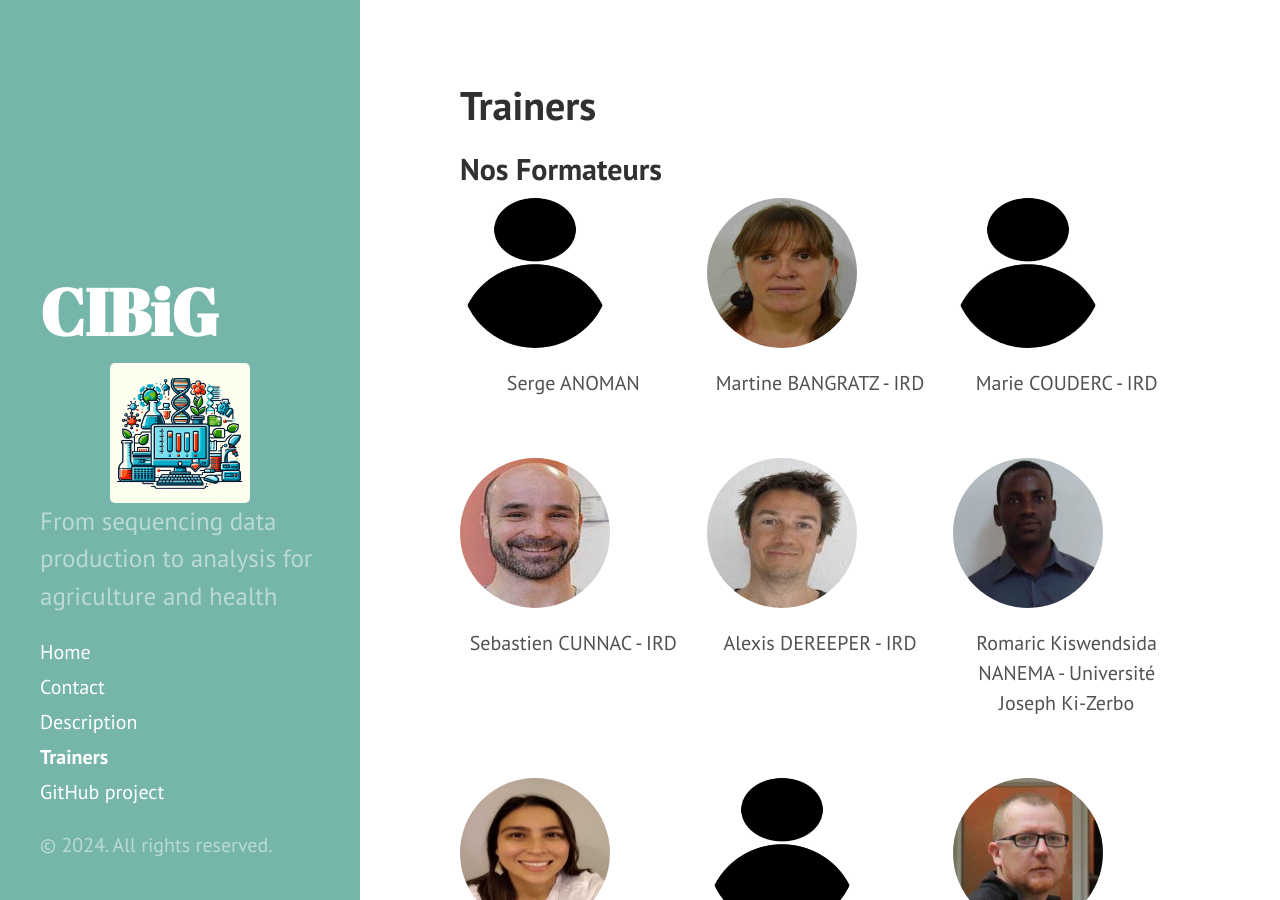
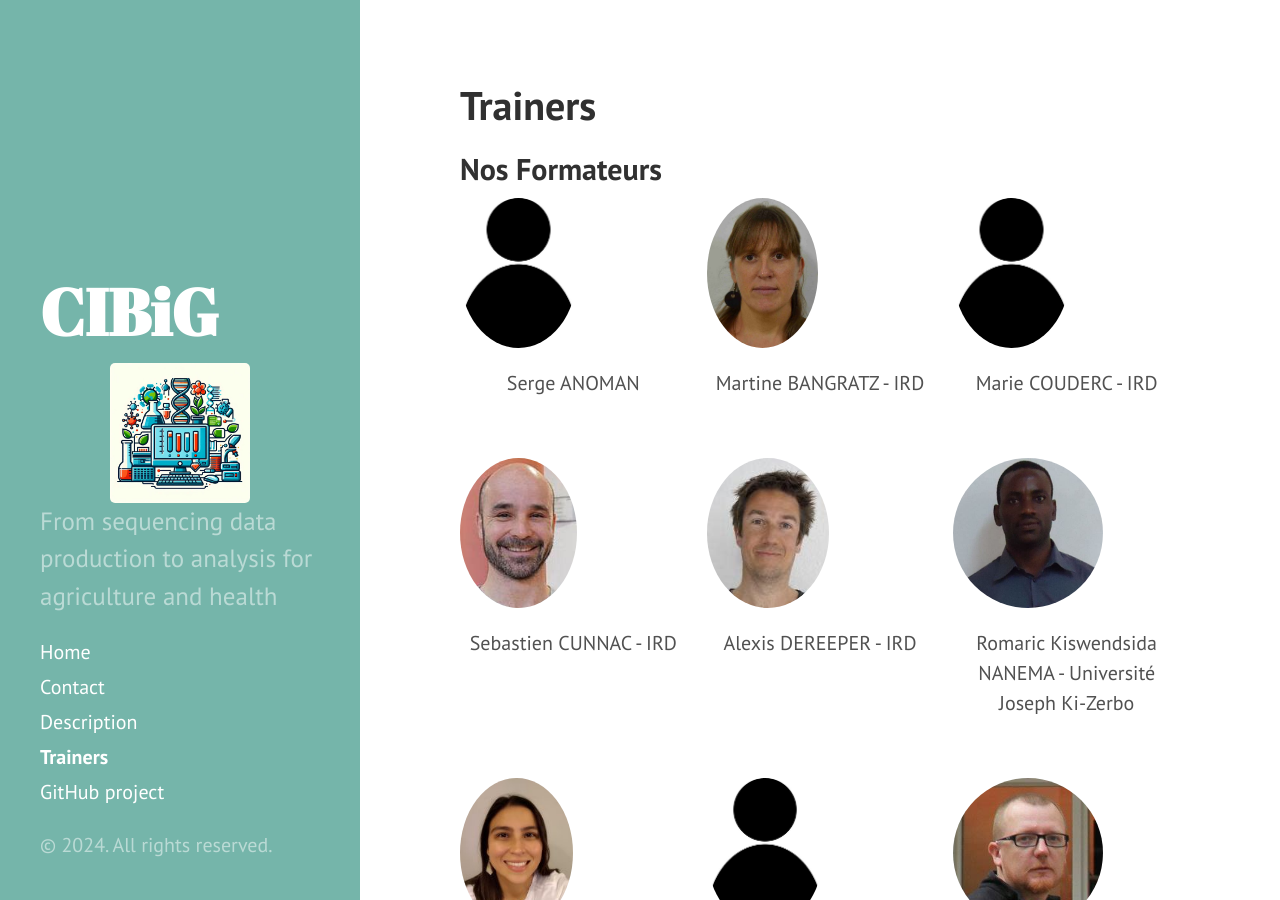
Before and after one commit to CIBiG-Course/CIBiG-course.github.io, a Jekyll site: the page built from docs/trainers.md, in a window 1280 px wide and 900 px high. Built offline with Jekyll 4.4.1, drawn with Linux system fonts in a browser that asks for light colours.

Commit message:
Update trainer page

```diff
--- a/docs/trainers.md
+++ b/docs/trainers.md
@@ -8,67 +8,67 @@ title: Trainers
 <div style="display: flex; flex-wrap: wrap; gap: 20px; justify-content: space-between;">
 
   <div style="flex: 1 1 calc(33.333% - 20px); text-align: center; margin-bottom: 20px;">
-    <img src="public/trainer_anonym.jpeg" style="width: 150px; height: 150px; border-radius: 50%;">
+    <img src="public/trainer_anonym.jpeg" style="height: 150px; border-radius: 50%;">
     <p>Serge ANOMAN</p>
   </div>
 
   <div style="flex: 1 1 calc(33.333% - 20px); text-align: center; margin-bottom: 20px;">
-    <img src="public/trainer_martine_bangratz.jpeg" style="width: 150px; height: 150px; border-radius: 50%;">
+    <img src="public/trainer_martine_bangratz.jpeg" style="height: 150px; border-radius: 50%;">
     <p>Martine BANGRATZ - IRD</p>
   </div>
 
   <div style="flex: 1 1 calc(33.333% - 20px); text-align: center; margin-bottom: 20px;">
-    <img src="public/trainer_anonym.jpeg" style="width: 150px; height: 150px; border-radius: 50%;">
+    <img src="public/trainer_anonym.jpeg" style="height: 150px; border-radius: 50%;">
     <p>Marie COUDERC - IRD</p>
   </div>
 
   <div style="flex: 1 1 calc(33.333% - 20px); text-align: center; margin-bottom: 20px;">
-    <img src="public/trainer_sebastien_cunnac.jpeg" style="width: 150px; height: 150px; border-radius: 50%;">
+    <img src="public/trainer_sebastien_cunnac.jpeg" style="height: 150px; border-radius: 50%;">
     <p>Sebastien CUNNAC - IRD</p>
   </div>
 
   <div style="flex: 1 1 calc(33.333% - 20px); text-align: center; margin-bottom: 20px;">
-    <img src="public/trainer_alexis_dereeper.jpeg" style="width: 150px; height: 150px; border-radius: 50%;">
+    <img src="public/trainer_alexis_dereeper.jpeg" style="height: 150px; border-radius: 50%;">
     <p>Alexis DEREEPER - IRD</p>
   </div>
 
   <div style="flex: 1 1 calc(33.333% - 20px); text-align: center; margin-bottom: 20px;">
-    <img src="public/trainer_romaric.jpeg" style="width: 150px; height: 150px; border-radius: 50%;">
+    <img src="public/trainer_romaric.jpeg" style="height: 150px; border-radius: 50%;">
     <p>Romaric Kiswendsida NANEMA - Université Joseph Ki-Zerbo</p>
   </div>
 
   <div style="flex: 1 1 calc(33.333% - 20px); text-align: center; margin-bottom: 20px;">
-    <img src="public/trainer_julie_orjuela.jpg" style="width: 150px; height: 150px; border-radius: 50%;">
+    <img src="public/trainer_julie_orjuela.jpg" style="height: 150px; border-radius: 50%;">
     <p>Julie Orjuela Bouniol - IRD</p>
   </div>
 
   <div style="flex: 1 1 calc(33.333% - 20px); text-align: center; margin-bottom: 20px;">
-    <img src="public/trainer_anonym.jpeg" style="width: 150px; height: 150px; border-radius: 50%;">
+    <img src="public/trainer_anonym.jpeg" style="height: 150px; border-radius: 50%;">
     <p>Sebastien RAVEL - IRD</p>
   </div>
 
   <div style="flex: 1 1 calc(33.333% - 20px); text-align: center; margin-bottom: 20px;">
-    <img src="public/trainer_francois_sabot.jpeg" style="width: 150px; height: 150px; border-radius: 50%;">
+    <img src="public/trainer_francois_sabot.jpeg" style="height: 150px; border-radius: 50%;">
     <p>François Sabot - IRD</p>
   </div>
 
   <div style="flex: 1 1 calc(33.333% - 20px); text-align: center; margin-bottom: 20px;">
-    <img src="public/trainer_ndomassi_tando.jpg" style="width: 150px; height: 150px; border-radius: 50%;">
+    <img src="public/trainer_ndomassi_tando.jpg" style="height: 150px; border-radius: 50%;">
     <p>Ndomassi Tando - IRD</p>
   </div>
 
   <div style="flex: 1 1 calc(33.333% - 20px); text-align: center; margin-bottom: 20px;">
-    <img src="public/trainer_anonym.jpeg" style="width: 150px; height: 150px; border-radius: 50%;">
+    <img src="public/trainer_anonym.jpeg" style="height: 150px; border-radius: 50%;">
     <p>Ezechiel Bionimian TIBIRI - WAVE</p>
   </div>
 
   <div style="flex: 1 1 calc(33.333% - 20px); text-align: center; margin-bottom: 20px;">
-    <img src="public/trainer_fidele.jpeg" style="width: 150px; height: 150px; border-radius: 50%;">
+    <img src="public/trainer_fidele.jpeg" style="height: 150px; border-radius: 50%;">
     <p>Fidèle TIENDREBEOGO - WAVE</p>
   </div>
 
   <div style="flex: 1 1 calc(33.333% - 20px); text-align: center; margin-bottom: 20px;">
-    <img src="public/trainer_christine_tranchant.jpeg" style="width: 150px; height: 150px; border-radius: 50%;">
+    <img src="public/trainer_christine_tranchant.jpeg" style="height: 150px; border-radius: 50%;">
     <p>Christine Tranchant-Dubreuil - IRD</p>
   </div>
 
```
